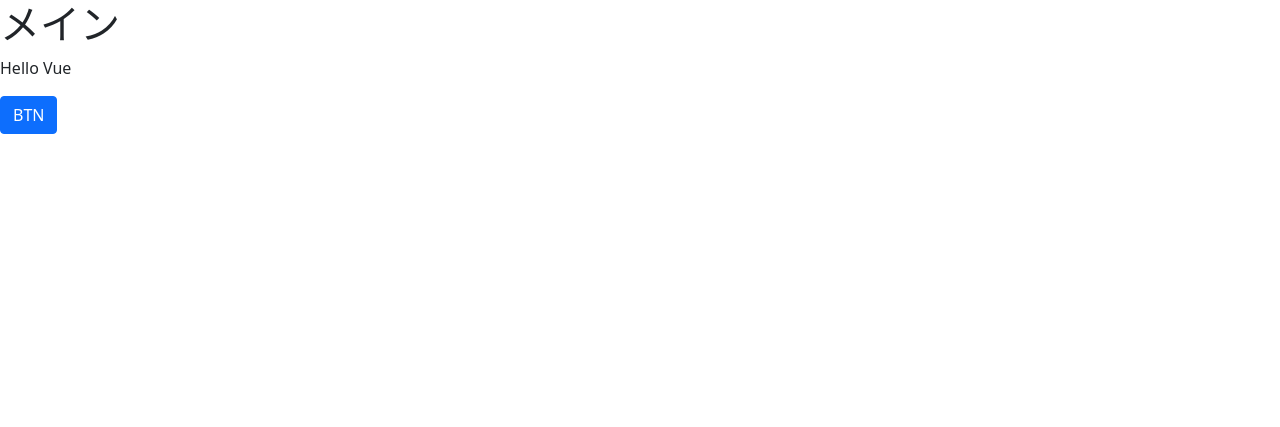
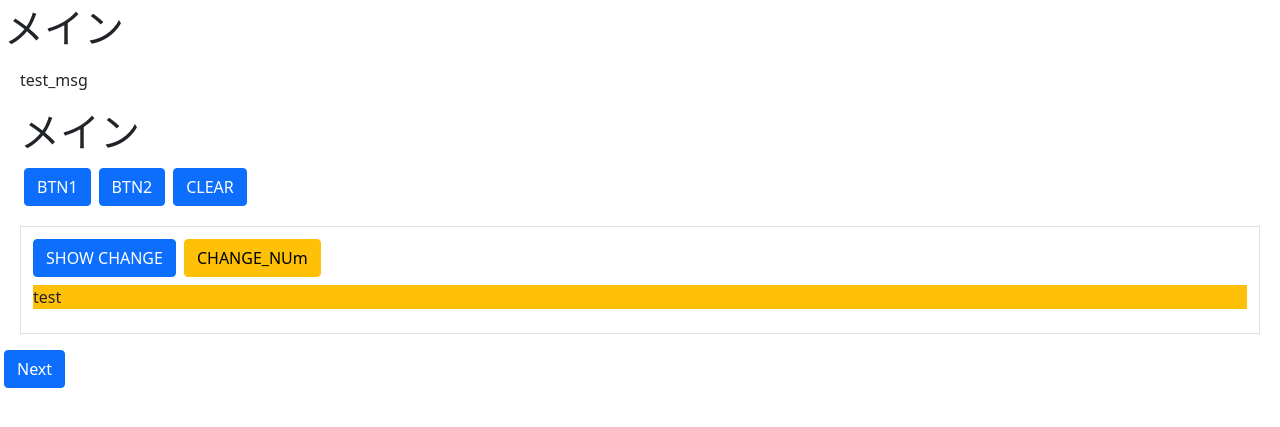
Before and after one commit to gene-dev2740/Enchanging, a Flask app: page / in a window 1280 px wide. Shown: the top 427 px of the page. Run offline with Flask 2, Linux system fonts and the light colour scheme.

Commit message:
いろいろ変更

```diff
--- a/app/main.py
+++ b/app/main.py
@@ -13,5 +13,12 @@ def index():
     }
     return render_template('index.html', res=res)
 
+@app.route('/next')
+def next():
+    res ={
+        "title": "Next"
+    }
+    return render_template('next.html', res=res)
+
 if __name__ == '__main__':
     app.run(host='0.0.0.0', port=5000, debug=True)
--- a/app/templates/index.html
+++ b/app/templates/index.html
@@ -1,32 +1,86 @@
 {% extends "layout.html" %}
-{% block script %}
+{% block script_head %}
 {% endblock %}
 
 {% block content %}
 <h1>{{ res.title }}</h1>
-<div id="app">
+<div id="app" class="m-3">
     <p>[[ msg ]]</p>
-    <button v-on:click="btn_action" class="btn btn-primary">BTN</button>
+    <h1>[[ title ]]</h1>
+    <button type="button" v-on:click="btn_action1" class="btn btn-primary m-1" >BTN1</button>
+    <button type="button" v-on:click="btn_action2" class="btn btn-primary m-1" >BTN2</button>
+    <button type="button" v-on:click="btn_clear" class="btn btn-primary m-1"   >CLEAR</button>
 </div>
+<div id="app2" class="m-3 p-2 border">
+    <button type="button" v-on:click="change_show" class="btn btn-primary m-1">SHOW CHANGE</button>
+    <button type="button" v-on:click="change_num" class="btn btn-warning m-1">CHANGE_NUm</button>
+    <div v-if="show_flg" class="bg-warning m-1">
+        <p>test</p>
+    </div>
+    <div v-if="!show_flg" class="bg-danger m-1">
+        <p>test2</p>
+    </div>
+    <div v-if="n_flg==1" class="bg-primary m-1">
+        <p>number</p>
+    </div>
+
+</div>
+<a href="{{ url_for('next') }}" class="btn btn-primary">Next</a>
 {% endblock %}
 
-{% block vue %}
+{% block script_body %}
 <script>
-    new Vue({
-        el: "#app",
+
+    const App1 = {
         delimiters: ['[[', ']]'],
-        data: {
-            msg: "Hello Vue",
+        data() {
+            return {
+                title: "{{ res.title }}",
+                msg: "test_msg"
+            }
         },
         methods: {
-            btn_action() {
-                this.msg = "Action!";
+            btn_action1() {
+                this.msg = "Action1";
+            },
+            btn_action2() {
+                this.msg = "Action2";
+            },
+            btn_clear() {
+                this.msg = "Hello Vue";
             }
         },
-        mounted() {
+    };
 
+    Vue.createApp(App1).mount("#app")
+
+    const App2 = {
+        delimiters: ['[[', ']]'],
+        data() {
+            return {
+                show_flg: true,
+                n_flg: 0
+            }
+        },
+        methods: {
+            change_show() {
+                if (this.show_flg) {
+                    this.show_flg = false;
+                } else {
+                    this.show_flg = true;
+                }
+            },
+            change_num() {
+                if (this.n_flg == 0) {
+                    this.n_flg = 1;
+                } else {
+                    this.n_flg = 0;
+                }
+            }
         }
+    };
 
-    });
+    Vue.createApp(App2).mount("#app2")
+
 </script>
 {% endblock %}
--- a/app/templates/layout.html
+++ b/app/templates/layout.html
@@ -4,15 +4,15 @@
         <meta charset="utf-8">
         <meta name="viewport" content="width=device-width, initial-scale=1">
         <link href="https://cdn.jsdelivr.net/npm/bootstrap@5.0.2/dist/css/bootstrap.min.css" rel="stylesheet" integrity="sha384-EVSTQN3/azprG1Anm3QDgpJLIm9Nao0Yz1ztcQTwFspd3yD65VohhpuuCOmLASjC" crossorigin="anonymous">
-        {% block script %}
+        {% block script_head %}
         {% endblock %}
         <title>{{ res.title }}</title>
     </head>
-    <body>
+    <body class="m-1">
         {% block content %}
         {% endblock %}
-        <script src="https://cdn.jsdelivr.net/npm/vue@2.6.14/dist/vue.js"></script>
-        {% block vue %}
+        <script src="https://unpkg.com/vue@next"></script>
+        {% block script_body %}
         {% endblock %}
     </body>
 </html>
```
Also changed, not shown: app/templates/next.html (added, +88 -0 lines).
